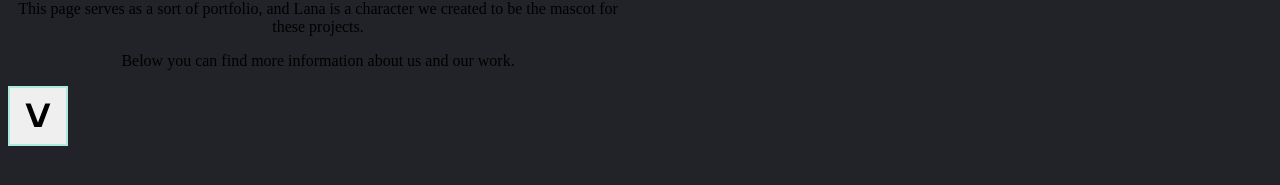
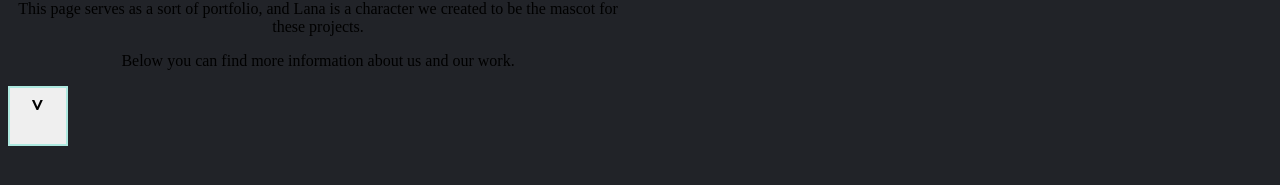
Before and after one commit to MintFoxes/lana-website, a Next.js app: page / in a window 1280 px wide. Shown: the part 419-604 px from the top of the page. Built offline with nearby package versions, Linux system fonts and the light colour scheme.

Commit message:
Update ArrowButton.js

```diff
--- a/components/ArrowButton.js
+++ b/components/ArrowButton.js
@@ -4,9 +4,15 @@ export default function ArrowButton() {
 
         <a href="#Projects">
           <button
-            className="animate-bounce text-lana rounded-full mt-12 hover:bg-lana hover:text-grayish-100 focus:outline-none"
-          >˅</button>
+            className="animate-bounce rounded-full mt-12 hover:bg-lana focus:outline-none"
+          >
+            <svg className="fill-current text-lana hover:text-grayish-100 transition-colors" xmlns="http://www.w3.org/2000/svg" width="80" height="55" viewBox="0 5 75 170">
+              <text id="_" data-name="˅" font-size="128" font-family="SegoeUI, Segoe UI"><tspan x="-37.375" y="138">˅</tspan></text>
+            </svg>
+          </button>
         </a>
+
+
 
         <style jsx>{`
 
```
